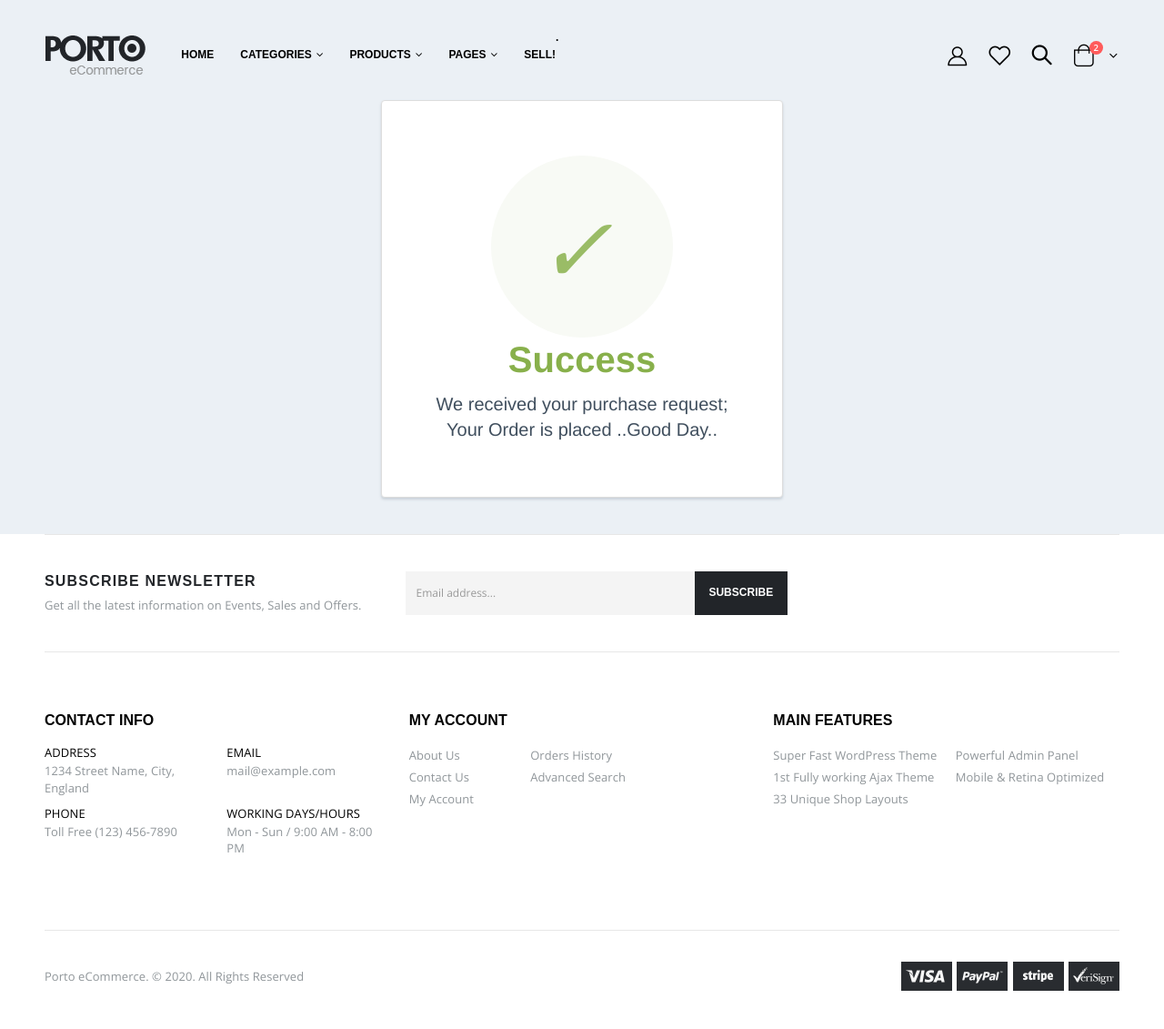
After one commit to Basharckr/PORTO-ecommerce-website, a Django app: page /success in a window 1280 px wide. The commit adds this page. Shown: the whole page at 91% size. Run offline with Django 3.2, Linux system fonts and the light colour scheme; the visitor is signed in with stand-in values (Sample User, id 1); some libraries are stand-ins or nearby versions.

```diff
--- a/myapp/urls.py
+++ b/myapp/urls.py
@@ -45,8 +45,9 @@ urlpatterns = [
 
     path('set-address/<int:id>/', views.set_address, name='set-address'),
 
+    # ==============================Payment success===========================================
 
-
+    path('success', views.success, name='success'),
 
 
 
--- a/myapp/views.py
+++ b/myapp/views.py
@@ -270,3 +270,14 @@ def placeorder(request):
             return redirect('login')
     else:
         return redirect("login")
+
+
+def success(request):
+    if request.user.is_active == True:
+        if request.user.is_authenticated:
+
+            return render(request, 'myapp/success.html')
+        else:
+            return redirect('login')
+    else:
+        return redirect("login")
--- a/porto/urls.py
+++ b/porto/urls.py
@@ -23,7 +23,6 @@ urlpatterns = [
     path('', include('myapp.urls')),
     path('vendor/', include('vendor.urls')),
     path('owner/', include('owner.urls')),
-    path('paypal/', include('paypal.standard.ipn.urls')),
 ]
 if settings.DEBUG:
     urlpatterns += static(settings.MEDIA_URL,
--- a/static/myapp/css/style.css
+++ b/static/myapp/css/style.css
@@ -4,3 +4,36 @@
 #error1{
     color: red;
 }
+
+#success{
+    text-align: center;
+    padding: 40px 0;
+    background: #EBF0F5;
+  }
+#h1success{
+      color: #88B04B;
+      font-family: "Nunito Sans", "Helvetica Neue", sans-serif;
+      font-weight: 900;
+      font-size: 40px;
+      margin-bottom: 10px;
+    }
+#psuccess {
+      color: #404F5E;
+      font-family: "Nunito Sans", "Helvetica Neue", sans-serif;
+      font-size:20px;
+      margin: 0;
+    }
+#isuccess{
+    color: #9ABC66;
+    font-size: 100px;
+    line-height: 200px;
+    margin-left:-15px;
+  }
+#cardsuccess {
+    background: white;
+    padding: 60px;
+    border-radius: 4px;
+    box-shadow: 0 2px 3px #C8D0D8;
+    display: inline-block;
+    margin: 0 auto;
+  }
--- /dev/null
+++ b/templates/myapp/success.html
@@ -0,0 +1,15 @@
+{% extends 'myapp/base.html' %}
+{% load static %}
+{% block title %}PORTO||Success{% endblock %}
+{% block content %}
+<div id=success>
+    <div id="cardsuccess" class="card mt-7">
+        <div style="border-radius:200px; height:200px; width:200px; background: #F8FAF5; margin:0 auto;">
+            <i id="isuccess" class="checkmark">✓</i>
+        </div>
+        <h1 id="h1success">Success</h1>
+        <p id="psuccess">We received your purchase request;<br /> Your Order is placed ..Good Day..</p>
+    </div>
+</div>
+
+{% endblock %}
```
Also changed, not shown: myapp/models.py (+8 -0 lines), porto/settings.py (+1 -6 lines), templates/myapp/placeorder.html (+48 -6 lines), myapp/migrations/0008_auto_20210320_0856.py (added), templates/myapp/checkout.html (line endings or trailing spaces).
